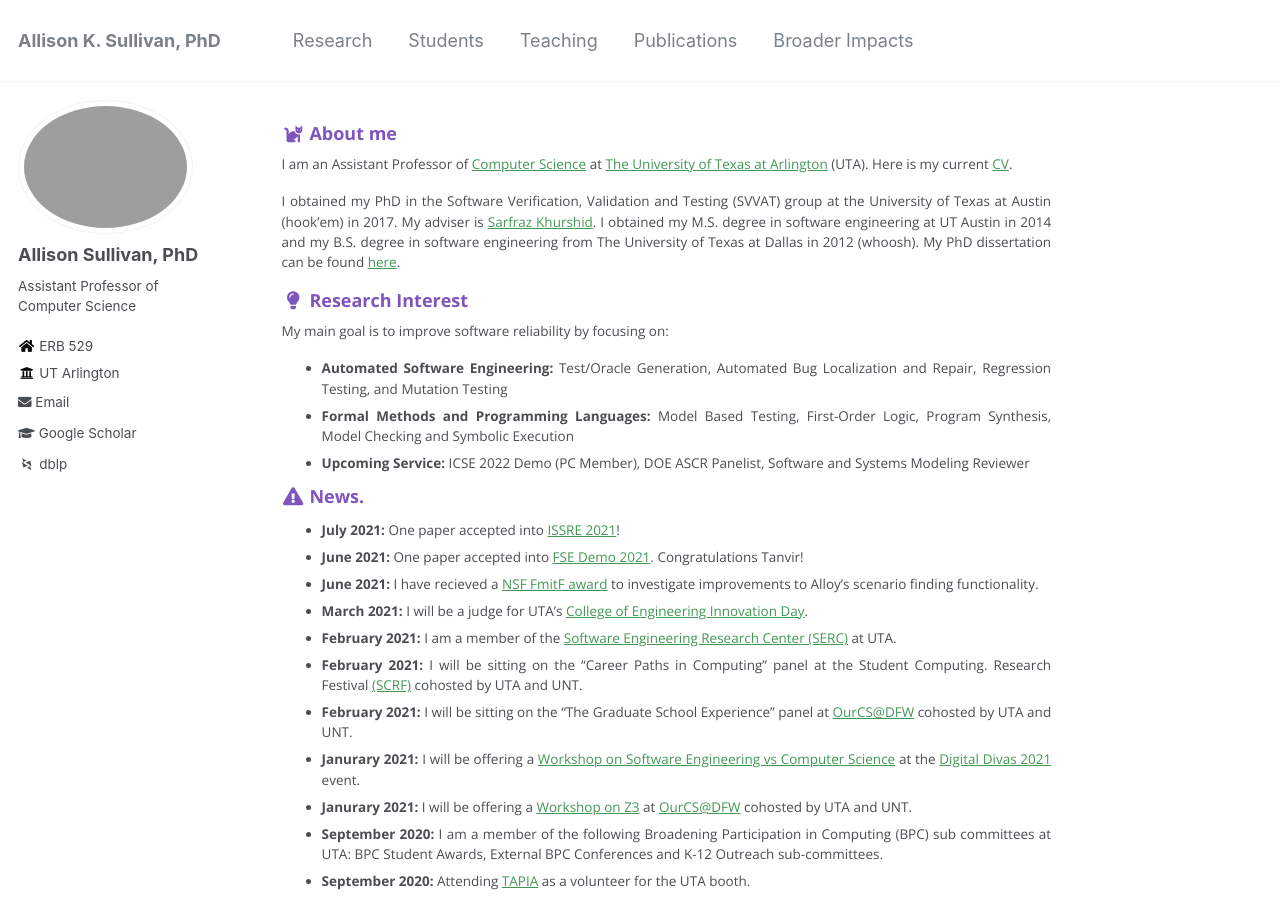
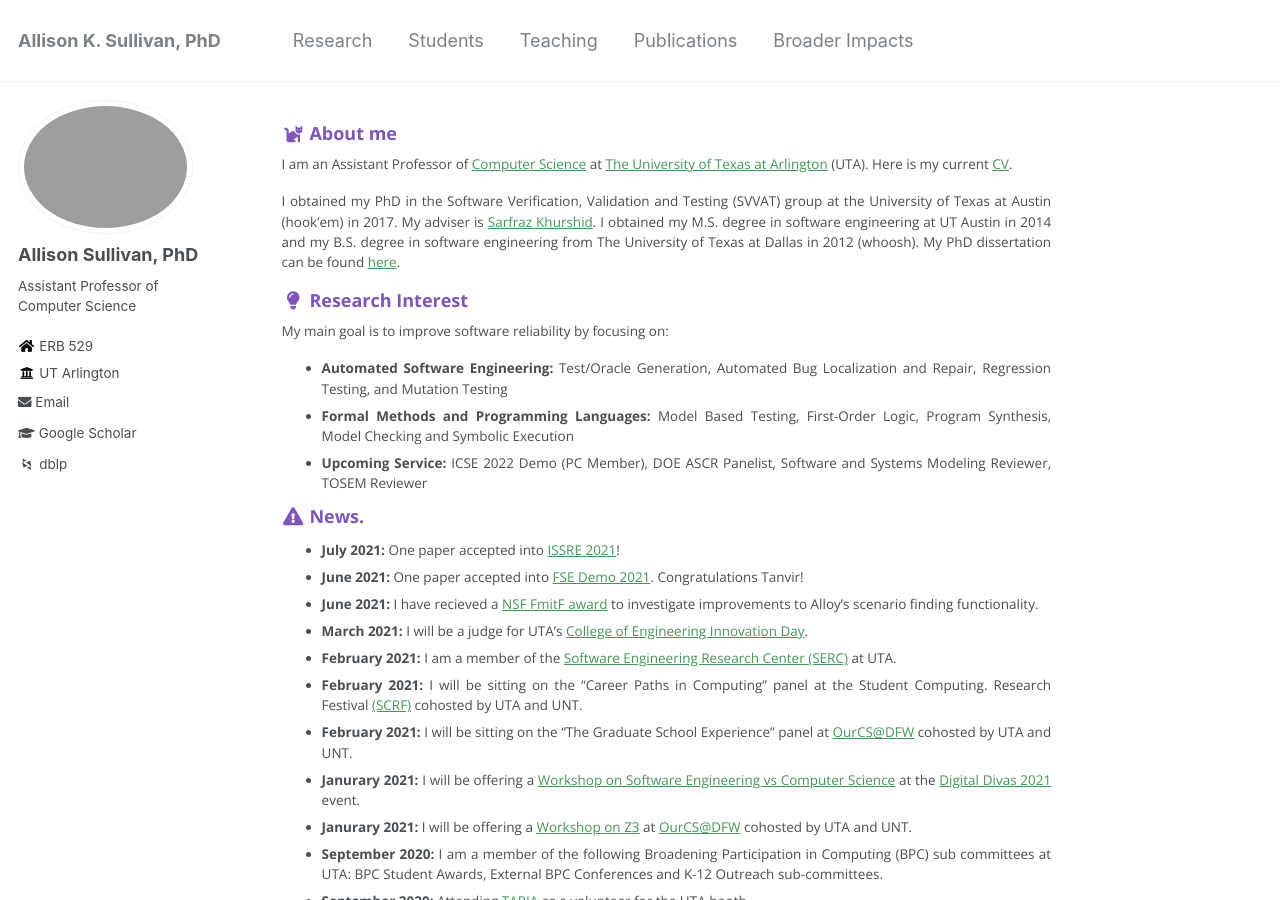
Before and after one commit to Allisonius/allisonius.github.io, a Jekyll site: the page built from _pages/about.md, in a window 1280 px wide and 900 px high. Built offline with Jekyll 4.4.1, drawn with Linux system fonts in a browser that asks for light colours; some web fonts are replaced.

Commit message:
Update about.md

```diff
--- a/_pages/about.md
+++ b/_pages/about.md
@@ -19,7 +19,7 @@ My main goal is to improve software reliability by focusing on:
 Mutation Testing
   * **Formal Methods and Programming Languages:** Model Based Testing, First-Order Logic, Program Synthesis, Model
 Checking and Symbolic Execution
- * **Upcoming Service:** ICSE 2022 Demo (PC Member), DOE ASCR Panelist, Software and Systems Modeling Reviewer
+ * **Upcoming Service:** ICSE 2022 Demo (PC Member), DOE ASCR Panelist, Software and Systems Modeling Reviewer, TOSEM Reviewer
 
 
 
```
